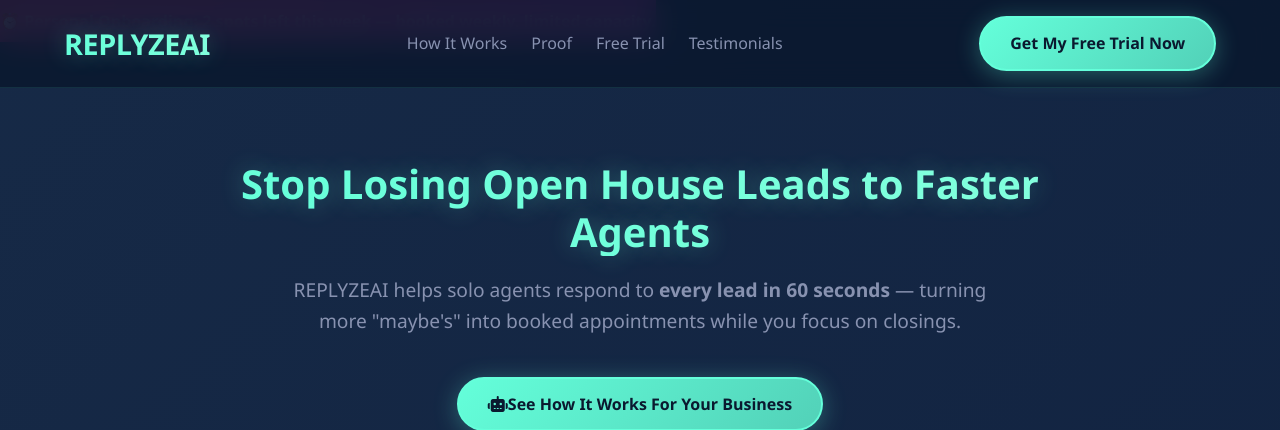
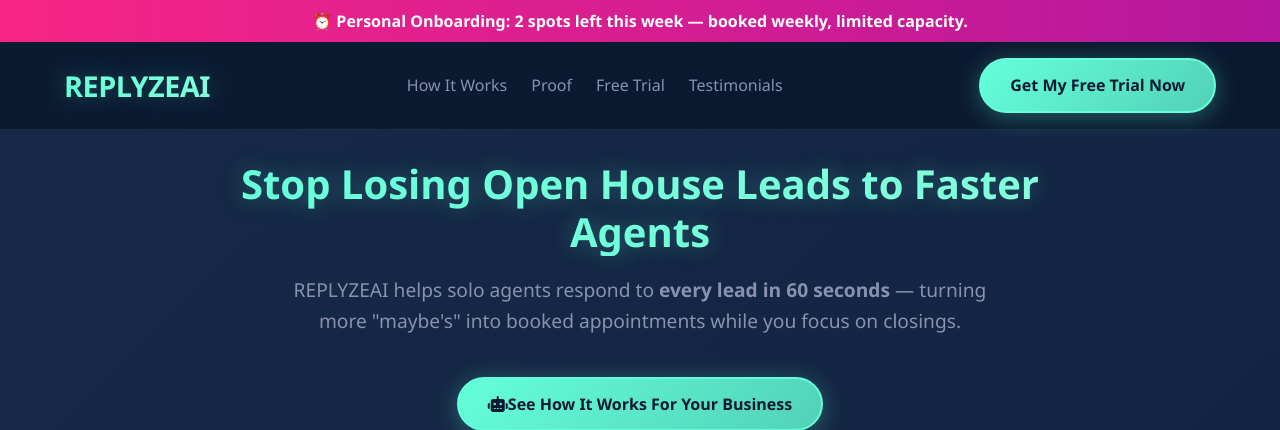
Before and after one commit to xxxloveitxxx/tha-clone-of-admin, a Flask app: template templates/demo3.html in a window 1280 px wide. Shown: the top 430 px of the page. Run offline with Flask 3, Linux system fonts and the light colour scheme; the template is opened without the code that fills it, so the values that code supplies are empty; parts of the project's set-up code (start-up, migrations or seed data) failed here and were passed over; some libraries are stand-ins or nearby versions.

Commit message:
Update demo3.html

```diff
--- a/templates/demo3.html
+++ b/templates/demo3.html
@@ -18,7 +18,7 @@
     .progress-bar{height:4px;background:#64ffda;position:fixed;top:0;left:0;z-index:10000;transition:width .4s cubic-bezier(.22,.61,.36,1);width:0%;}
 
     /* Navigation - Enhanced for Mobile */
-    .nav{padding:1rem 5%;display:flex;justify-content:space-between;align-items:center;background:rgba(10,25,47,.9);backdrop-filter:blur(15px);position:fixed;width:100%;z-index:1000;transform:translateY(-100%);animation:slideDown .8s cubic-bezier(.23,1,.32,1) forwards;border-bottom:1px solid rgba(100,255,218,.1);}
+    .nav{padding:1rem 5%;display:flex;justify-content:space-between;align-items:center;background:rgba(10,25,47,.9);backdrop-filter:blur(15px);position:relative;width:100%;z-index:1000;transform:translateY(-100%);animation:slideDown .8s cubic-bezier(.23,1,.32,1) forwards;border-bottom:1px solid rgba(100,255,218,.1);}
     .logo{font-size:1.8rem;font-weight:700;background:linear-gradient(45deg,#64ffda,#8affdf);-webkit-background-clip:text;-webkit-text-fill-color:transparent;text-shadow:0 0 25px rgba(100,255,218,.3);letter-spacing:-.5px;}
     .nav-links{display:flex;gap:1.5rem;}
     .nav-links a{color:#8892b0;text-decoration:none;font-weight:500;transition:all .3s;position:relative;}
@@ -75,7 +75,14 @@
     #replyze-toast {position:fixed;bottom:20px;left:50%;transform:translateX(-50%);z-index:9999;display:none;padding:12px 18px;border-radius:8px;background:rgba(10,25,47,0.95);color:#fff;box-shadow:0 6px 20px rgba(0,0,0,0.5);font-weight:600;}
 
     /* Urgency Banner */
-    .urgency-banner-updated {background:linear-gradient(90deg,#f72585 0%,#b5179e 100%);padding:10px 0;text-align:center;font-weight:600;position: fixed; z-index: 999;}
+    .urgency-banner-updated {background:linear-gradient(90deg,#f72585 0%,#b5179e 100%);padding:10px 0;text-align:center;font-weight:600;position:relative;}
+
+    .fixed-header {
+  position: fixed;
+  top: 0;
+  width: 100%;
+  z-index: 1000;
+}
 
     @media (max-width: 768px) {
       .nav-links {display: none;}
@@ -91,7 +98,7 @@
 
   <!-- Toast for non-blocking messages -->
   <div id="replyze-toast" role="status" aria-live="polite"></div>
-
+<div class="fixed-header">
   <!-- Updated Urgency Banner -->
   <div class="urgency-banner-updated">
     <span>⏰ Personal Onboarding: <strong>2</strong> spots left this week — booked weekly, limited capacity.</span>
@@ -110,7 +117,7 @@
       <i class="fas fa-bars"></i>
     </button>
   </nav>
-
+</div>
   <!-- Mobile Navigation -->
   <div class="mobile-nav" id="mobileNav">
     <a href="#how-it-works" onclick="closeMobileMenu()">How It Works</a>
```
